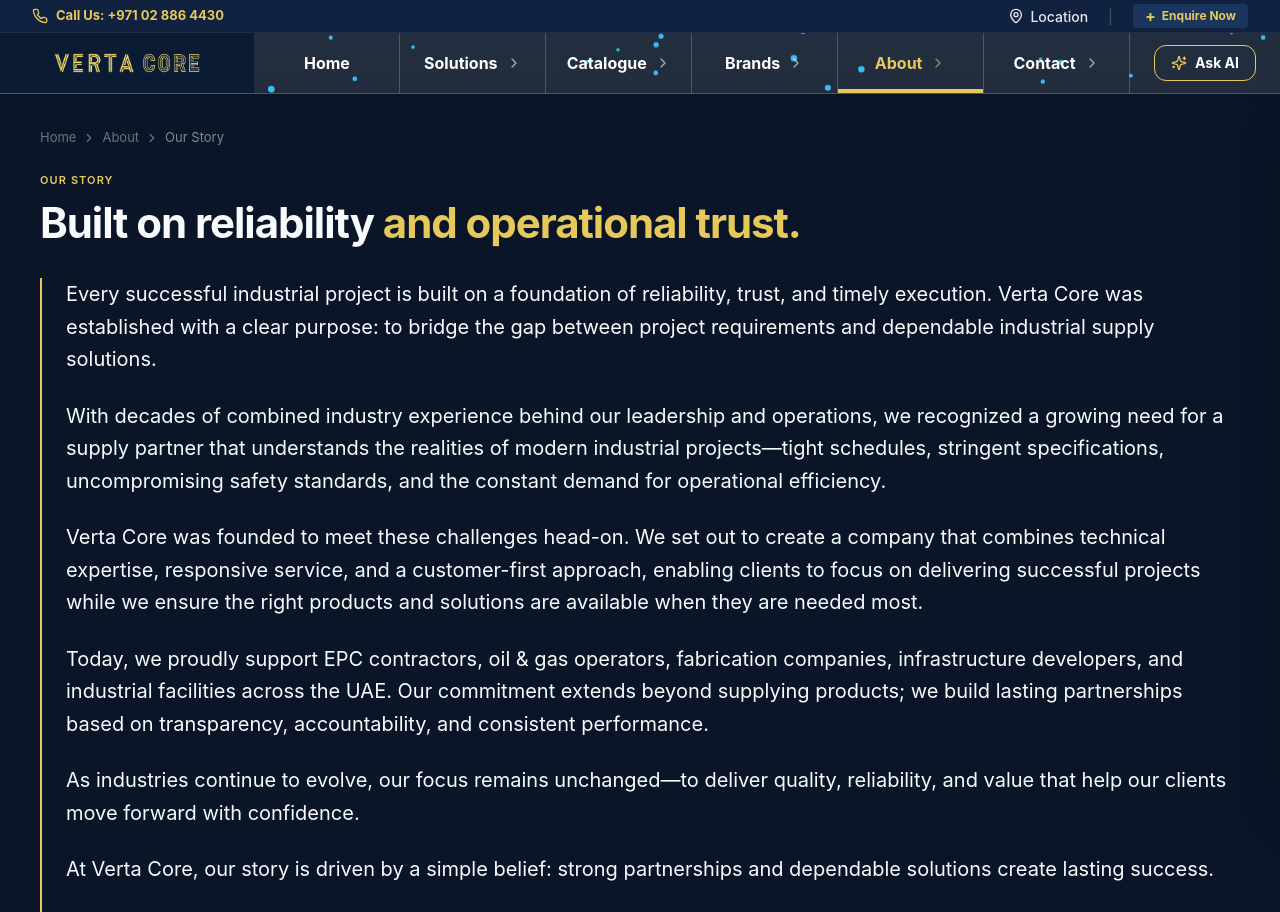
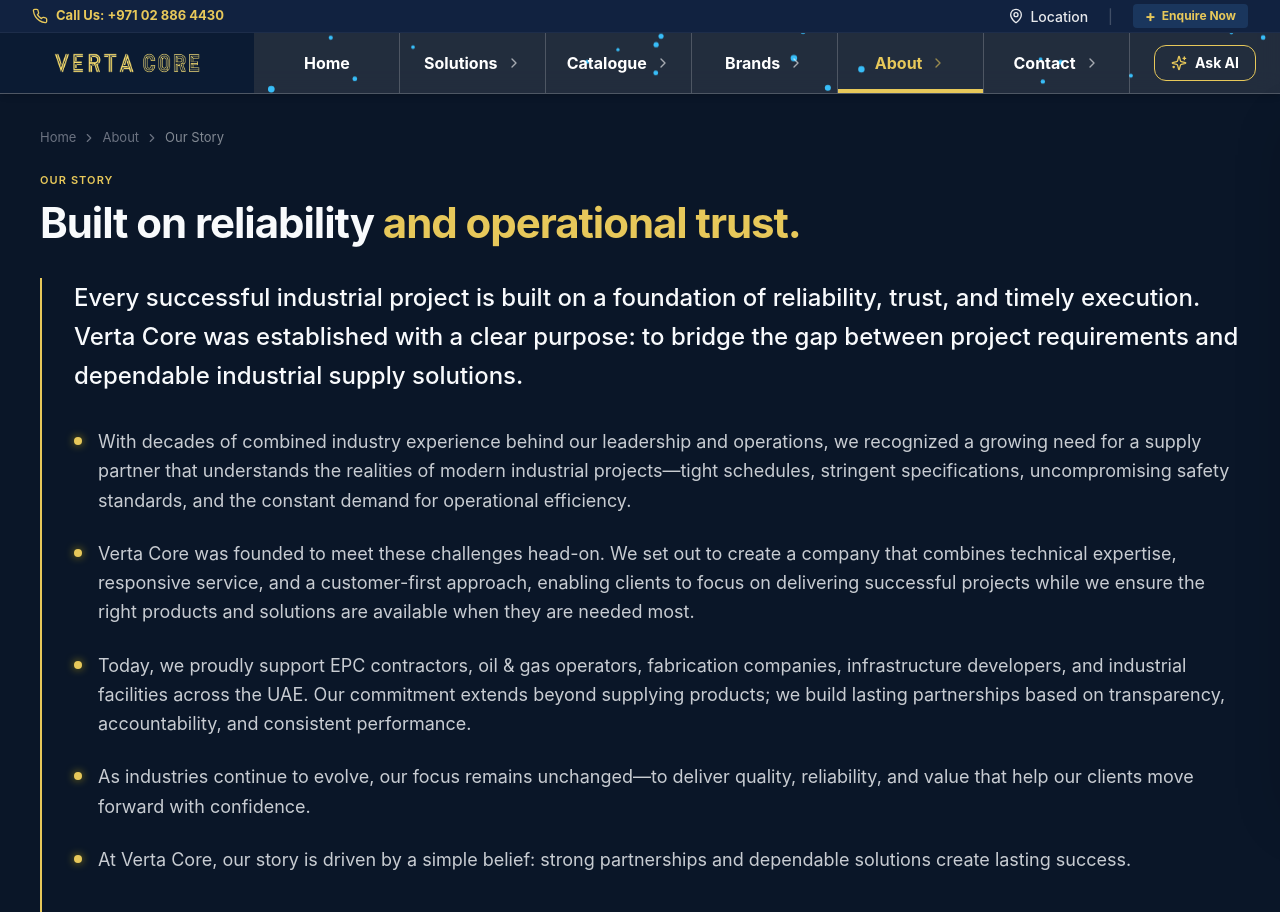
Before and after one commit to Zakertrading01/VertaCore, a Next.js app: page /about/story in a window 1280 px wide. Shown: the top 912 px of the page. Built offline with nearby package versions, Linux system fonts and the light colour scheme; no server answers; the database is empty; a web font is replaced by a local one.

Commit message:
our story fix

```diff
--- a/src/app/(marketing)/about/story/page.tsx
+++ b/src/app/(marketing)/about/story/page.tsx
@@ -44,34 +44,54 @@ export default function StoryPage() {
       <section className="pt-2 pb-8 md:pt-6 md:pb-12 bg-navy-dark">
         <div className="container-base max-w-3xl">
           <ScrollReveal>
-            <div className="space-y-6 text-lg md:text-xl text-surface leading-relaxed pl-6 border-l-2 border-gold">
-              <p>
+            <div className="pl-6 md:pl-8 border-l-2 border-gold">
+              <p className="text-xl md:text-2xl text-surface font-medium leading-relaxed mb-8">
                 Every successful industrial project is built on a foundation of reliability, trust, and timely execution. Verta Core was established with a clear purpose: to bridge the gap between project requirements and dependable industrial supply solutions.
               </p>
 
-              <p>
+              <ul className="space-y-6 text-base md:text-lg text-surface/80 leading-relaxed">
+                <li className="flex items-start gap-4 group">
+                  <div className="w-2 h-2 rounded-full bg-gold shrink-0 mt-2.5 shadow-[0_0_8px_rgba(255,215,0,0.6)] group-hover:scale-150 transition-transform duration-300"></div>
+                  <span className="group-hover:text-surface transition-colors duration-300">
                     With decades of combined industry experience behind our leadership and operations, we recognized a growing need for a supply partner that understands the realities of modern industrial projects—tight schedules, stringent specifications, uncompromising safety standards, and the constant demand for operational efficiency.
-              </p>
+                  </span>
+                </li>
 
-              <p>
+                <li className="flex items-start gap-4 group">
+                  <div className="w-2 h-2 rounded-full bg-gold shrink-0 mt-2.5 shadow-[0_0_8px_rgba(255,215,0,0.6)] group-hover:scale-150 transition-transform duration-300"></div>
+                  <span className="group-hover:text-surface transition-colors duration-300">
                     Verta Core was founded to meet these challenges head-on. We set out to create a company that combines technical expertise, responsive service, and a customer-first approach, enabling clients to focus on delivering successful projects while we ensure the right products and solutions are available when they are needed most.
-              </p>
+                  </span>
+                </li>
 
-              <p>
+                <li className="flex items-start gap-4 group">
+                  <div className="w-2 h-2 rounded-full bg-gold shrink-0 mt-2.5 shadow-[0_0_8px_rgba(255,215,0,0.6)] group-hover:scale-150 transition-transform duration-300"></div>
+                  <span className="group-hover:text-surface transition-colors duration-300">
                     Today, we proudly support EPC contractors, oil &amp; gas operators, fabrication companies, infrastructure developers, and industrial facilities across the UAE. Our commitment extends beyond supplying products; we build lasting partnerships based on transparency, accountability, and consistent performance.
-              </p>
+                  </span>
+                </li>
 
-              <p>
+                <li className="flex items-start gap-4 group">
+                  <div className="w-2 h-2 rounded-full bg-gold shrink-0 mt-2.5 shadow-[0_0_8px_rgba(255,215,0,0.6)] group-hover:scale-150 transition-transform duration-300"></div>
+                  <span className="group-hover:text-surface transition-colors duration-300">
                     As industries continue to evolve, our focus remains unchanged—to deliver quality, reliability, and value that help our clients move forward with confidence.
-              </p>
+                  </span>
+                </li>
 
-              <p>
+                <li className="flex items-start gap-4 group">
+                  <div className="w-2 h-2 rounded-full bg-gold shrink-0 mt-2.5 shadow-[0_0_8px_rgba(255,215,0,0.6)] group-hover:scale-150 transition-transform duration-300"></div>
+                  <span className="group-hover:text-surface transition-colors duration-300">
                     At Verta Core, our story is driven by a simple belief: strong partnerships and dependable solutions create lasting success.
-              </p>
+                  </span>
+                </li>
+              </ul>
 
-              <p className="font-semibold text-gold mt-8">
+              <div className="mt-10 p-6 bg-surface/5 border border-gold/20 rounded-2xl backdrop-blur-sm shadow-xl relative overflow-hidden group">
+                <div className="absolute inset-0 bg-gradient-to-r from-gold/5 via-transparent to-gold/5 opacity-0 group-hover:opacity-100 transition-opacity duration-500"></div>
+                <p className="font-bold text-lg md:text-xl text-gold italic text-center relative z-10 [text-shadow:0_0_15px_rgba(255,215,0,0.2)]">
                   “Built on Experience. Driven by Reliability. Focused on Your Success.”
                 </p>
+              </div>
             </div>
           </ScrollReveal>
         </div>
```
Lines whose indentation alone changed are shown as unchanged.
